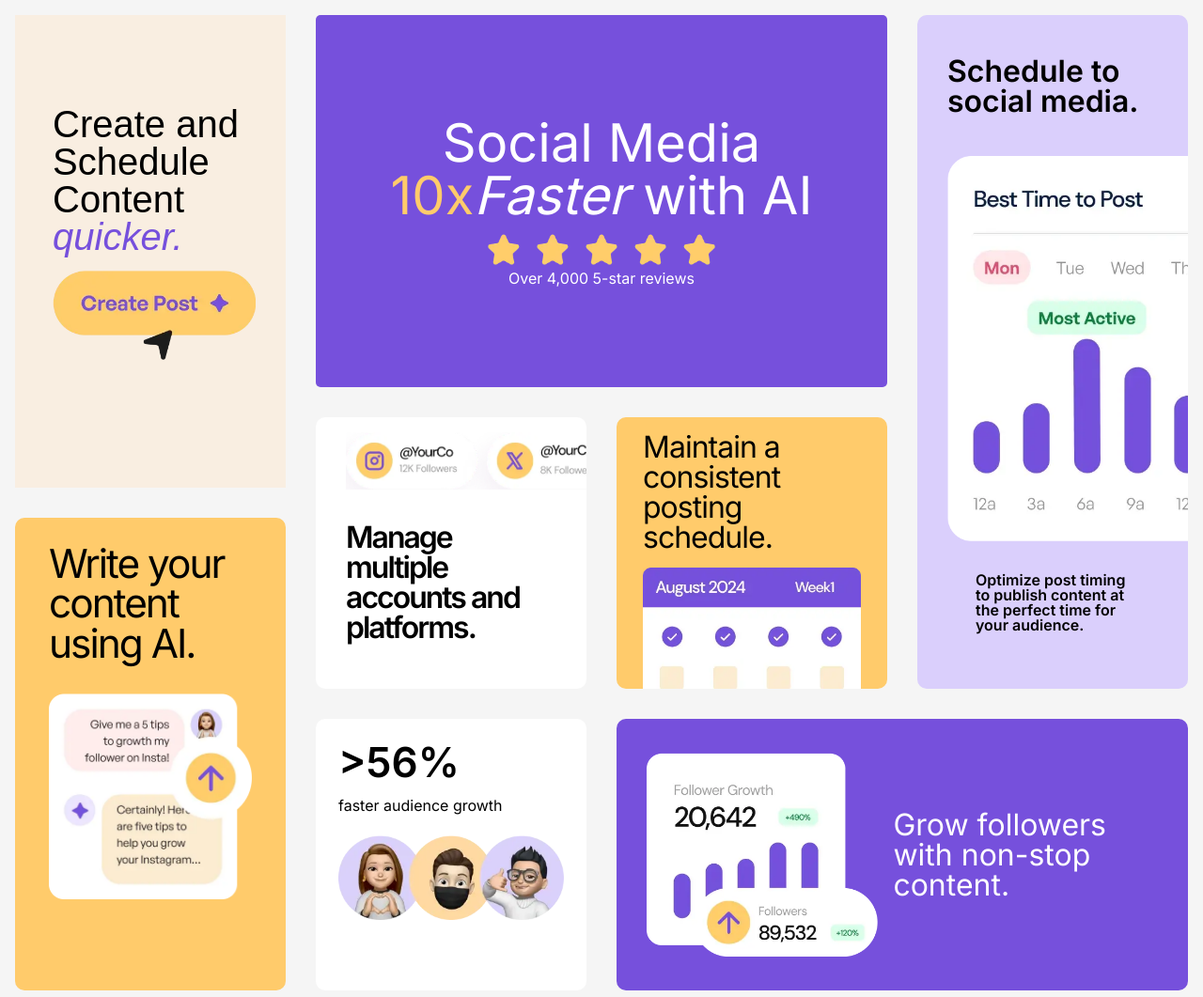
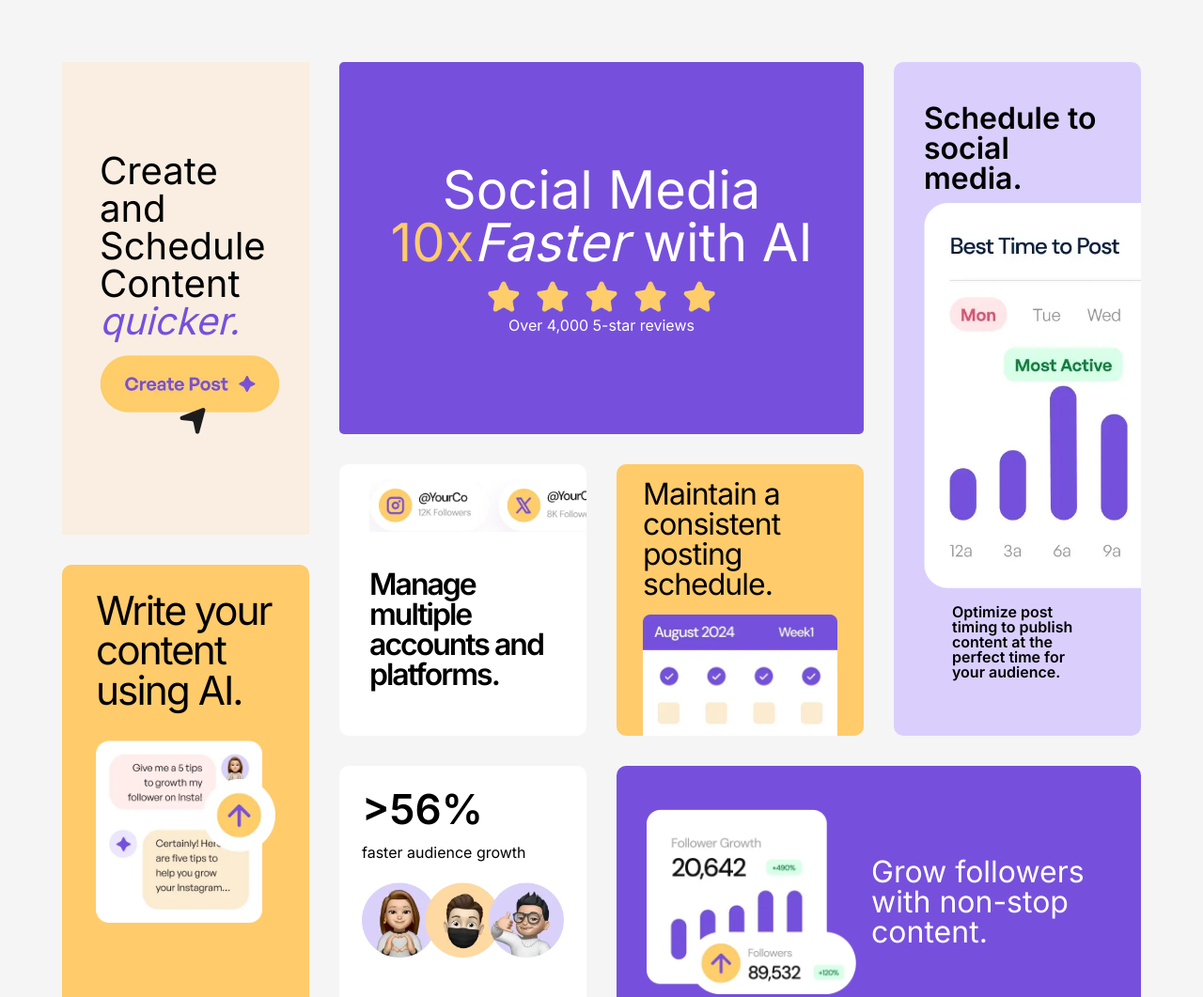
Before and after one commit to faheenafaheen/Bento-grid, a plain HTML site: page index.html in a window 1280 px wide. Shown: the top 1061 px of the page at 94% size. Drawn offline with Linux system fonts and the light colour scheme.

Commit message:
Update style.css

```diff
--- a/style.css
+++ b/style.css
@@ -17,10 +17,11 @@ body{
    background-color: #f5f5f5;
    min-height: 100vh;
    font-family: 'DM sans';
-   font-size:18px;
+   /* font-size:18px; */
    line-height:1;
    display: grid;
    place-content: center;
+   padding:50px;
 }
 
 img{
@@ -62,13 +63,13 @@ img{
 }
 
 .post em{
-  font-family: "DM Sans", sans-serif;
+  font-family: 'Inter', sans-serif;
   font-style: italic;
   color:var(--Purple2);
 }
 
 .post p{
-  font-family: "DM Sans", sans-serif;
+  font-family: 'Inter', sans-serif;
 }
 
 .post-image{
```
